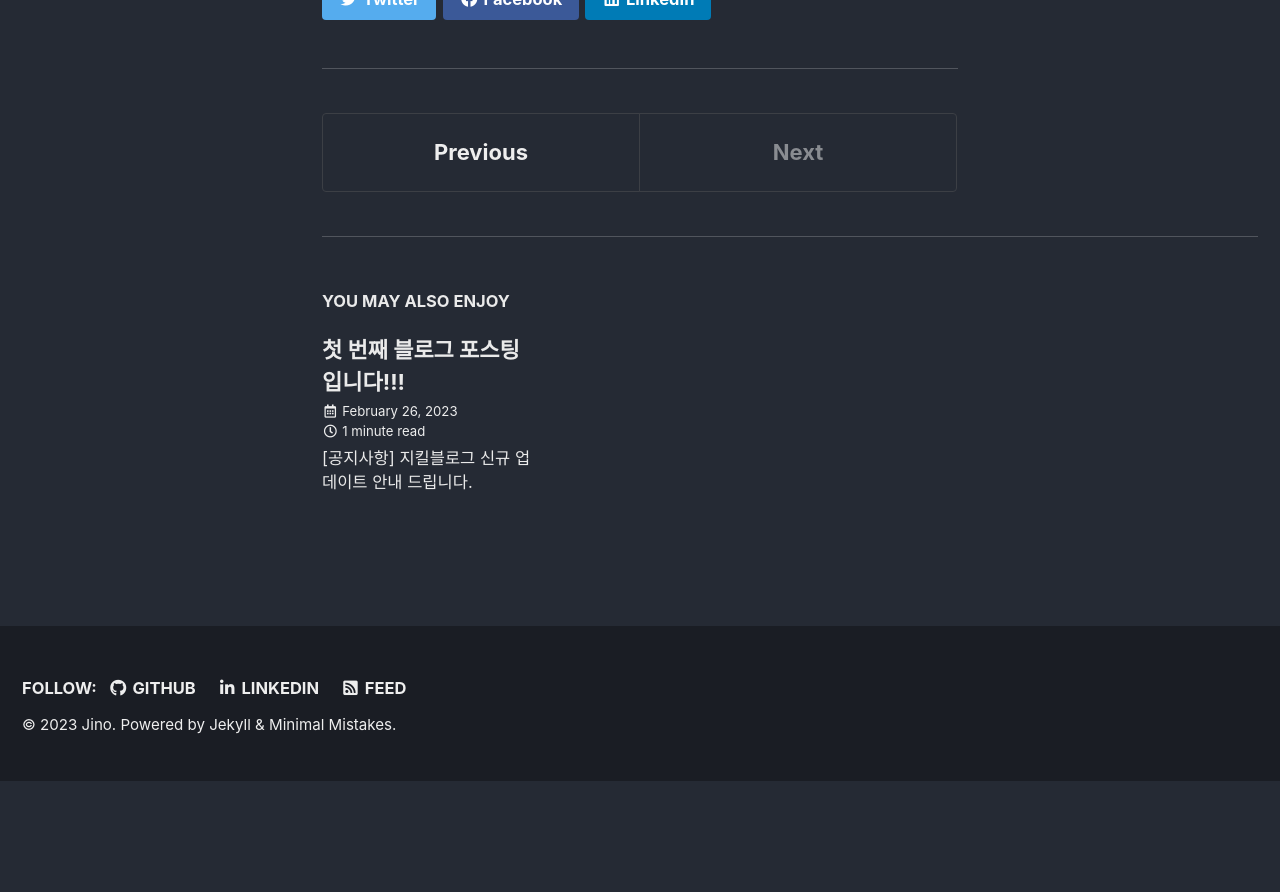
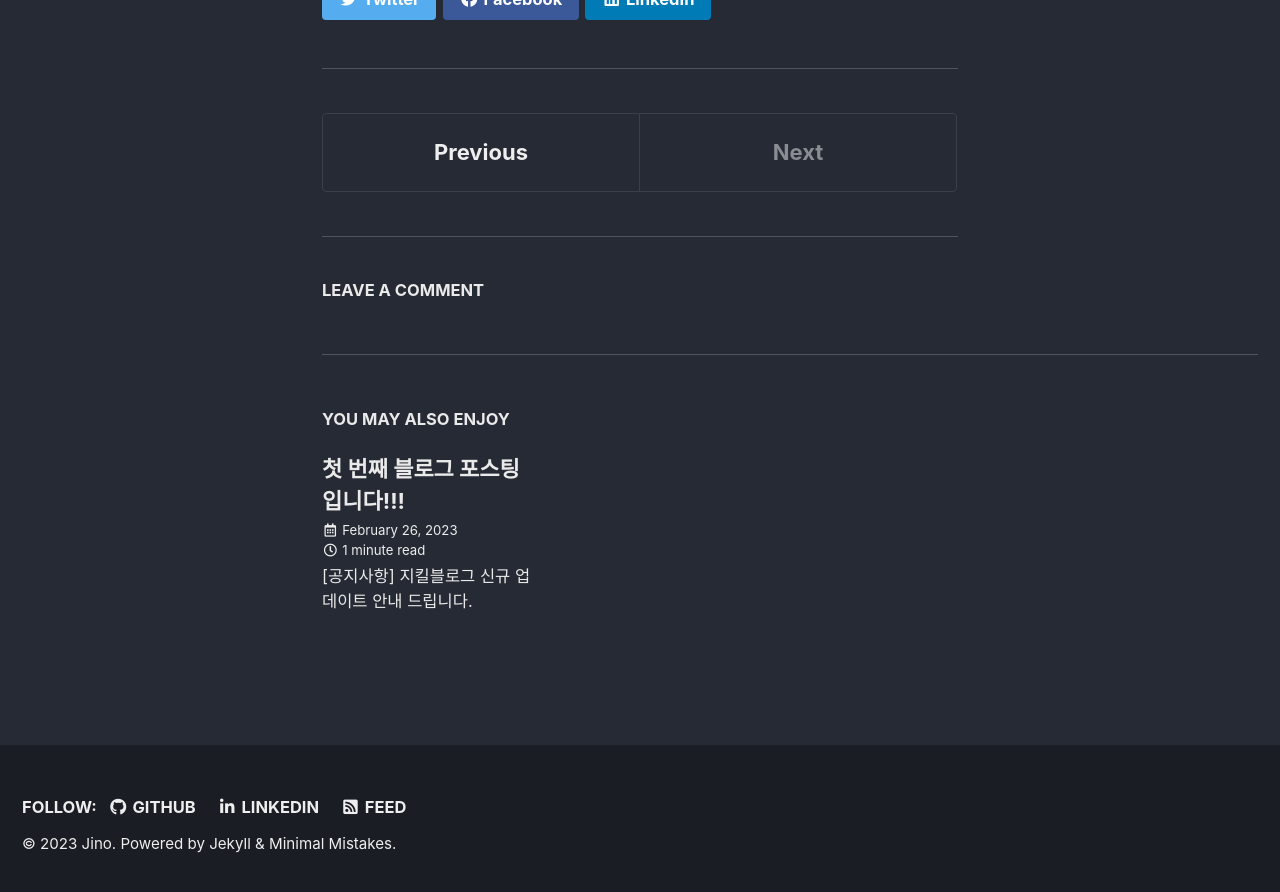
Before and after one commit to jino-kwon/jino-kwon.github.io, a Jekyll site: the page built from _posts/2023-02-26-top-10-restaurants-you-must-visit-when-traveling-to-new-york.md, in a window 1280 px wide and 900 px high, scrolled down 8182 px. Shown: the top 892 px of the window. Built offline with Jekyll 4.4.1, drawn with Linux system fonts in a browser that asks for light colours; cached includes are drawn as plain includes; comment, search, counter and statistics services are not loaded; before the commit the page ends 8963 px from its top, so only the background shows below that.

Commit message:
0509 comments added

```diff
--- a/_config.yml
+++ b/_config.yml
@@ -30,9 +30,9 @@ masthead_title: # overrides the website title displayed in the masthead, use " "
 breadcrumbs: true # true, false (default)
 words_per_minute: 200
 comments:
-  provider: # false (default), "disqus", "discourse", "facebook", "staticman", "staticman_v2", "utterances", "giscus", "custom"
+  provider: "disqus" # false (default), "disqus", "discourse", "facebook", "staticman", "staticman_v2", "utterances", "giscus", "custom"
   disqus:
-    shortname: # https://help.disqus.com/customer/portal/articles/466208-what-s-a-shortname-
+    shortname: "Jino_Blog" # https://help.disqus.com/customer/portal/articles/466208-what-s-a-shortname-
   discourse:
     server: # https://meta.discourse.org/t/embedding-discourse-comments-via-javascript/31963 , e.g.: meta.discourse.org
   facebook:
@@ -105,7 +105,7 @@ analytics:
 author:
   name: "Jino K."
   avatar: # path of avatar image, e.g. "/images/bio-photo.jpg"
-  bio: "I'm in love with the world through the eyes of data and engineering"
+  bio: "I'm in love with the world through the eyes of Data and Engineering"
   location: "New York, New York"
   email:
   links:
@@ -211,7 +211,7 @@ sass:
 permalink: /:categories/:title/
 paginate: 5 # amount of posts to show
 paginate_path: /page:num/
-timezone: # https://en.wikipedia.org/wiki/List_of_tz_database_time_zones
+timezone: America/New_York # https://en.wikipedia.org/wiki/List_of_tz_database_time_zones
 
 # Plugins (previously gems:)
 plugins:
@@ -274,7 +274,7 @@ defaults:
       layout: single
       author_profile: true
       read_time: true
-      comments: # true
+      comments: true
       share: true
       related: true
       show_date: true
```
